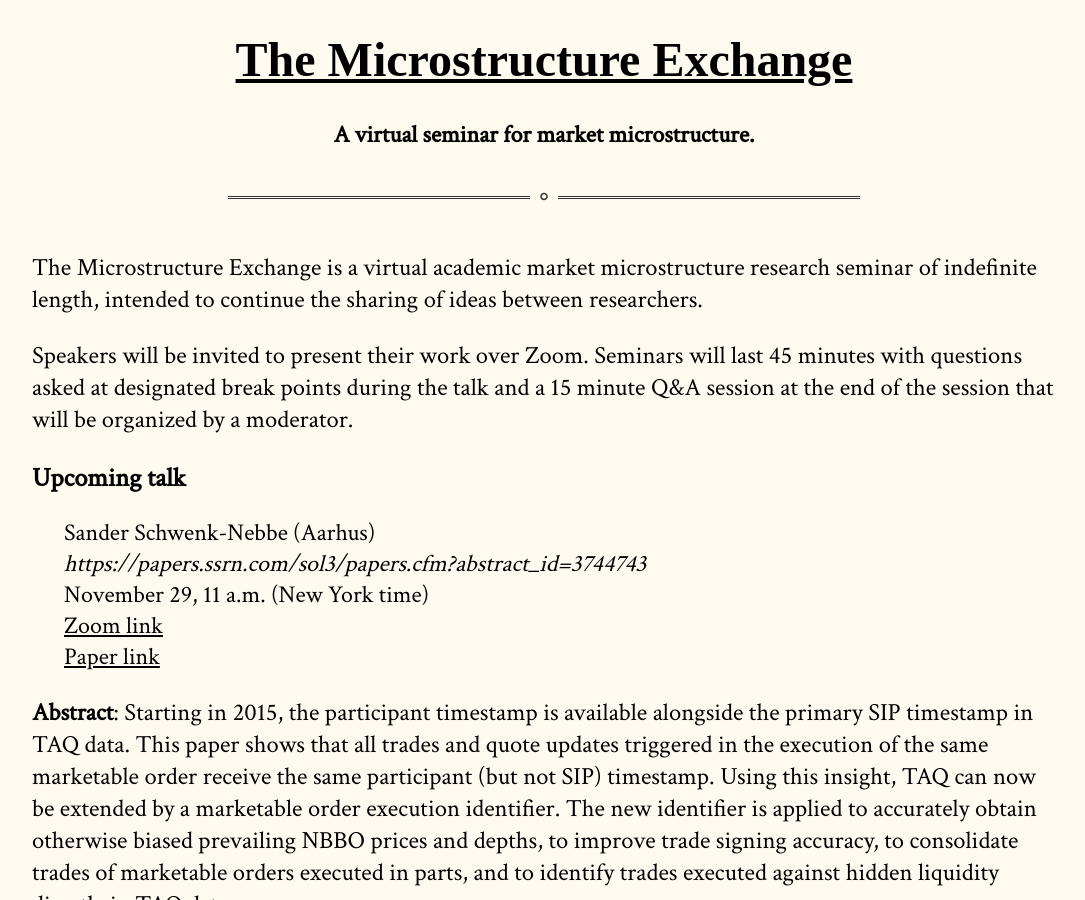
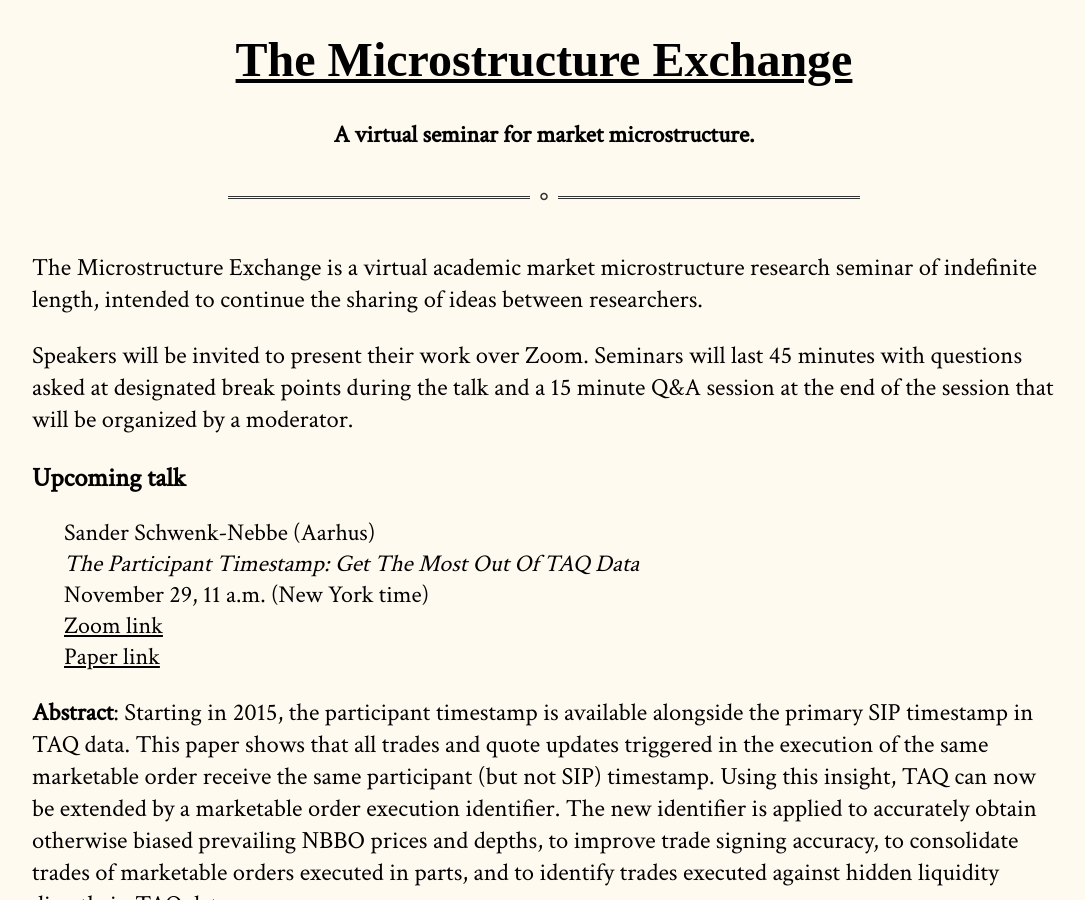
Before and after one commit to cpfiffer/microstructure.exchange, a Jekyll site: the page built from index.md, in a window 1280 px wide and 900 px high. Shown: the whole window, without its empty margins (96-1181 px from the left). Built offline with Jekyll 4.4.1, drawn with Linux system fonts in a browser that asks for light colours; some web fonts are replaced.

Commit message:
Update _config.yml

```diff
--- a/_config.yml
+++ b/_config.yml
@@ -12,7 +12,7 @@ github:
 
 speaker-info:
   speaker-name: "Sander Schwenk-Nebbe (Aarhus)"
-  speaker-paper: "https://papers.ssrn.com/sol3/papers.cfm?abstract_id=3744743"
+  speaker-paper: "The Participant Timestamp: Get The Most Out Of TAQ Data"
   # coauthors: "Jingxiong Hu (Northwestern)"
   speaker-date: "November 29, 11 a.m. (New York time)"
   paper-link: "https://www.dropbox.com/s/molz1qf5v7x5ntf/Undercutting_the_exchanges.pdf?dl=0"
```
